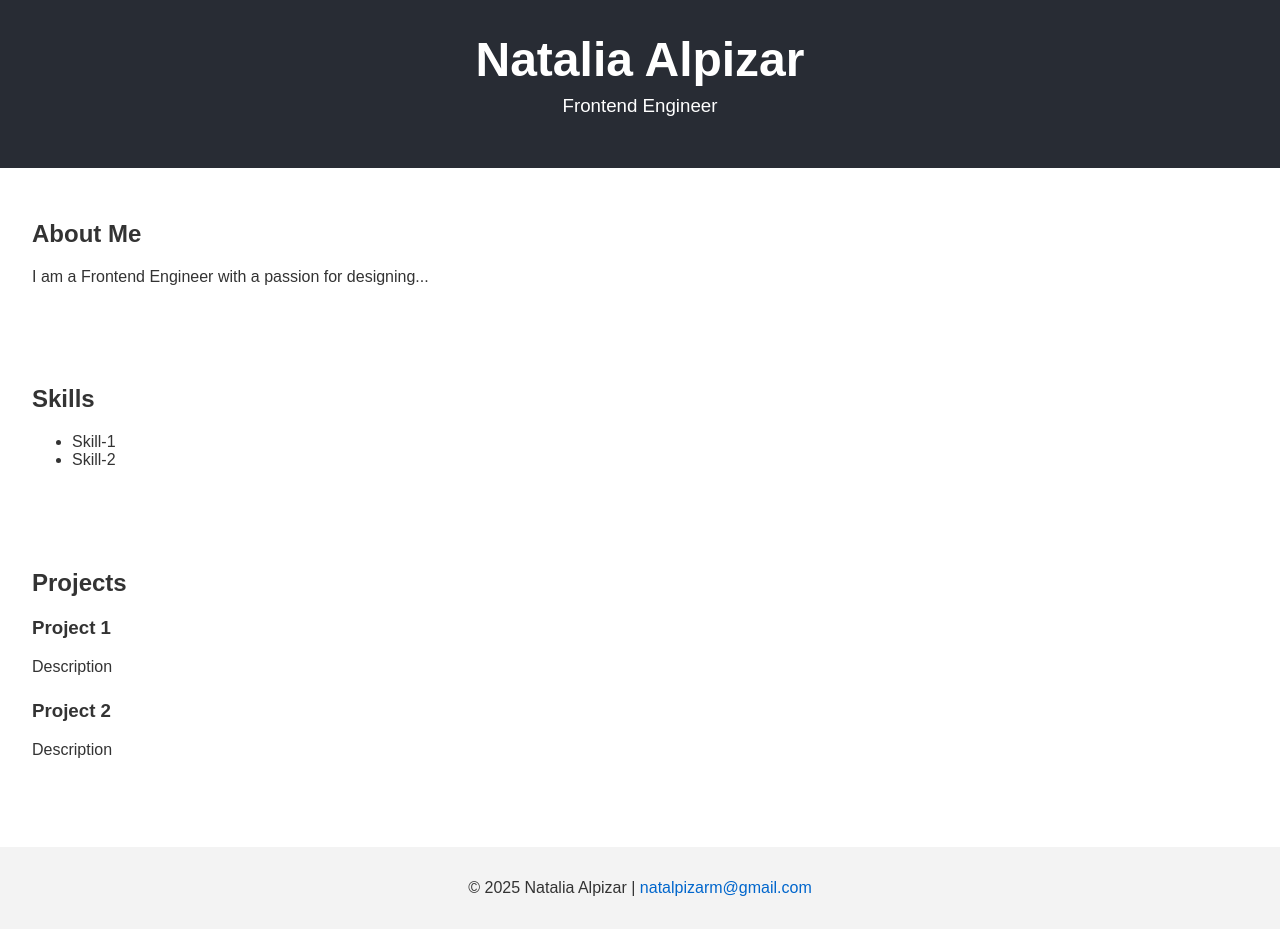
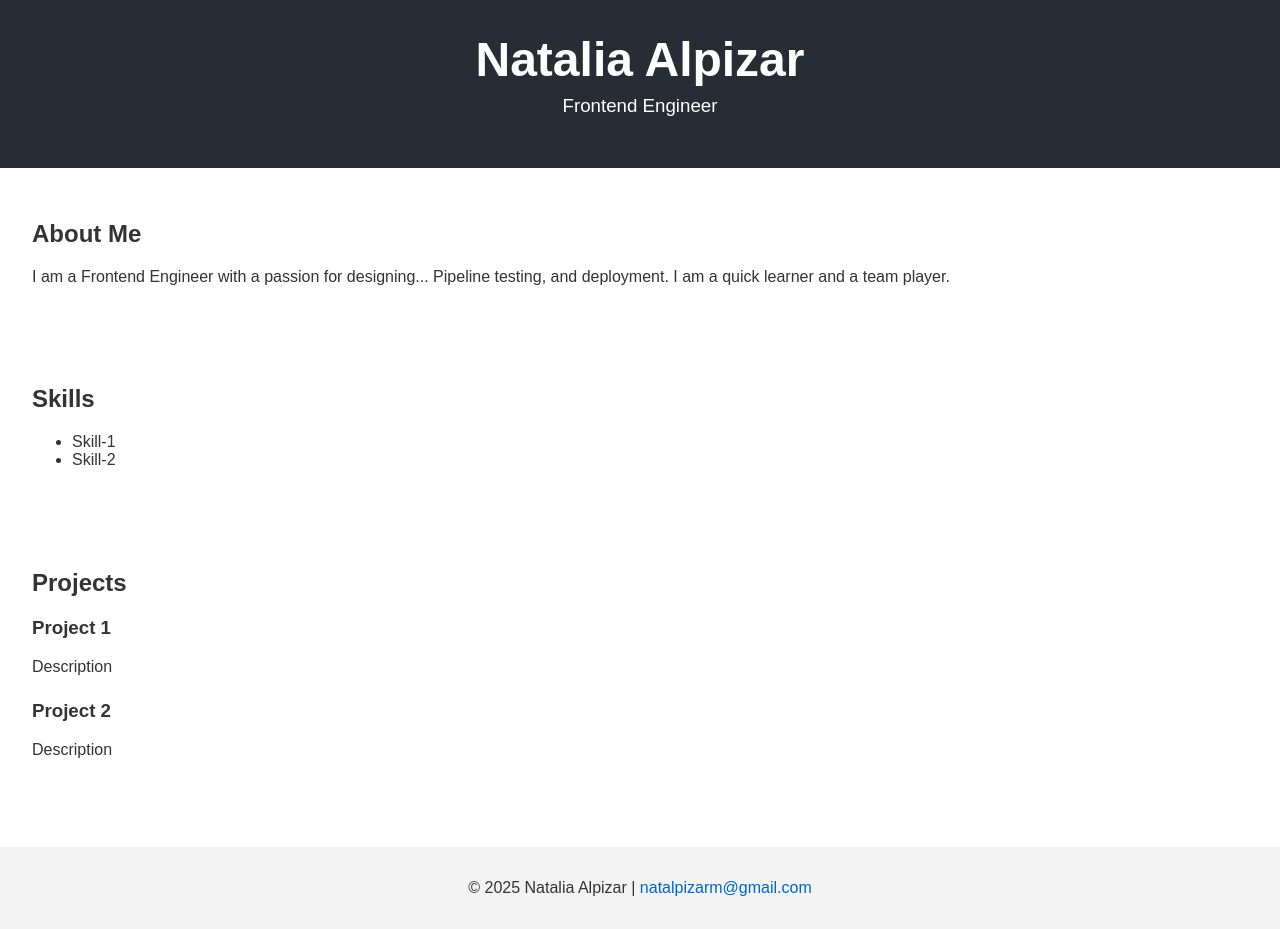
Before and after one commit to nalpizar/nataliaalpizar.com, a React (Create React App) app: page / in a window 1280 px wide. Built offline with nearby package versions, Linux system fonts and the light colour scheme.

Commit message:
ci: test pipeline

```diff
--- a/src/App.js
+++ b/src/App.js
@@ -13,6 +13,7 @@ function App() {
         <h2>About Me</h2>
         <p>
           I am a Frontend Engineer with a passion for designing...
+          Pipeline testing, and deployment. I am a quick learner and a team player.
         </p>
       </section>
 
```
